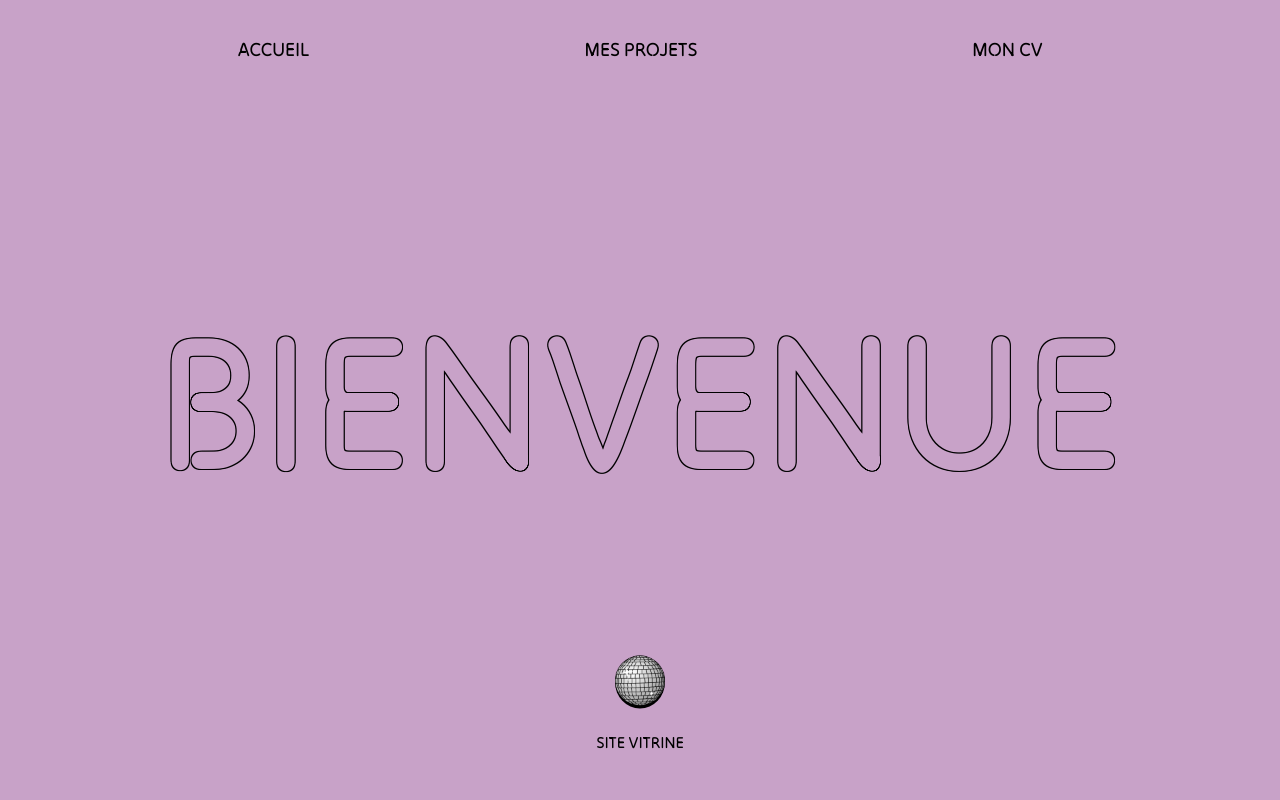
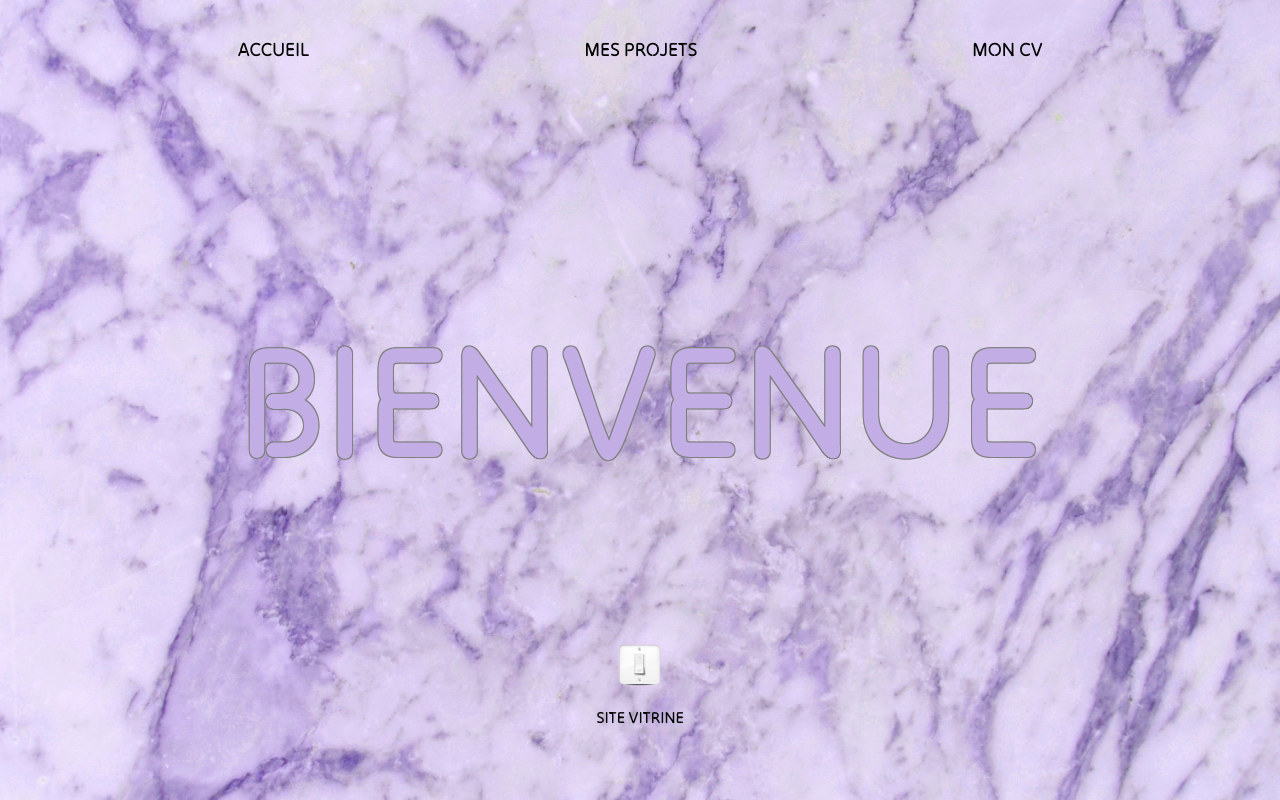
Before and after one commit to LilasHuez/LilasHuez.github.io, a PHP site: page / in a window 1280 px wide. Run offline with PHP 8.4, Linux system fonts and the light colour scheme.

Commit message:
disco theme

```diff
--- a/css/style.css
+++ b/css/style.css
@@ -16,6 +16,8 @@
 
 
 body {
+  background-image: url("../img/background.jpg");
+  background-size: cover;
   min-height: 100vh;
   background-color: #C8A2C8;
   font-size: 16px;
@@ -26,16 +28,19 @@ body {
   text-align: center;
 }
 
+.slideInGif {
+  visibility: hidden;
+}
 
 .page_title {
   position: absolute;
   top: 50%;
   left: 50%;
   transform: translate(-50%, -50%);
-  font-size: 12rem;
+  font-size: 10rem;
   font-family: 'Tilt_Neon';
-  color: #C8A2C8;
-  text-shadow: -1px -1px 0 #000, 1px -1px 0 #000, -1px 1px 0 #000, 1px 1px 0 #000;
+  color: #C2ADE5;
+  text-shadow: -1px -1px 0 gray, 1px -1px 0 gray, -1px 1px 0 gray, 1px 1px 0 gray;
 
 }
 
@@ -44,7 +49,7 @@ body {
   display: flex;
   flex-direction: row;
   --main-width: 700px;
-  --highlight--color: #Ff00f8;
+  --highlight--color: #FF00F8;
 }
 
 
@@ -64,7 +69,7 @@ body {
 
   border-bottom: solid 3px var(--highlight--color);
   color: black;
-  text-shadow: 0 0 20px #Ff00f8;
+  text-shadow: 0 0 20px #FF00F8;
   transition: 0.8s;
 }
 /*
@@ -89,6 +94,13 @@ section {
 }
 
 
+.monCV {
+  display: block;
+  margin: 0 auto;
+  border-top: 20;
+}
+
+
 .footer {
   position: sticky;
   top: 100%;
@@ -100,46 +112,51 @@ section {
   font-family: 'Tilt_Neon';
 }
 
-.monCV {
-  display: block;
-  margin: 0 auto;
-  border-top: 20;
-}
+.theme {
+  padding: 2%;
 
-.theme {
-  padding: 2%
-}
-
-.theme .discoBallButton {
-  width: 50px;
-  height: 50px;
-}
-
-.theme button::before {
-  border-radius: 50%;
-  background-color: #C8A2C8;
-  padding: 0;
-  border: none;
 }
 
 .theme-disco {
   background-color: #261921;
-  color: #Ff00f8;
+  color: #FF00F8;
   /* text-shadow: 0 0 0.125em hsl(0 0% 100% / 0.3), 0 0 0.45em currentColor; */
-  text-shadow: 0 0 50px #Ff00f8;
+  text-shadow: 0 0 50px #FF00F8;
 
 }
 
 .theme button {
-    border-radius: 50%;
-    background-color:black;
+    width: 50px;
+    height: 50px;
+    border-radius: 100%;
+    background-color:transparent;
     padding: 0;
     border: none;
 
   }
 
+.theme .switchButton {
+    width: 50px;
+    height: 50px;
+  }
+
   .theme-disco .page_title {
-    font-size: 12rem;
+    background-color: #261921;
+  color: #FF00F8;
+  /* text-shadow: 0 0 0.125em hsl(0 0% 100% / 0.3), 0 0 0.45em currentColor; */
+  text-shadow: 0 0 65px #FF00F8;
+
+  }
+
+  .theme-disco .btn {
+    background-color: transparent;
+  }
+
+  body.theme-disco {
+    background-image: none;
+    min-height: 100vh;
+    background-color: #261921;
+    /* font-size: 16px; */
 
   }
 
@@ -155,6 +172,32 @@ section {
     height: 70px;
     }
 
+
+.theme-disco .slideInGif {
+  visibility: visible;
+  position: absolute;
+  top: 0;
+  left: 0;
+  opacity: 0;
+  animation: slideInAnimation 1s forwards;
+}
+
+@keyframes slideInAnimation {
+  0% {
+    opacity: 0;
+    transform: translateX(-100%);
+  }
+  100% {
+    opacity: 1;
+    transform: translateX(0);
+  }
+}
+
+
+
+
+/* reponsive */
+
     /* Example media query for small screens */
 @media (max-width: 767px) {
   /* Adjust the styles for small screens here */
--- a/index.html
+++ b/index.html
@@ -8,12 +8,12 @@
   <meta http-equiv="X-UA-Compatible" content="ie=edge,chrome=1">
   <link rel="preconnect" href="https://fonts.gstatic.com">
 
-
   <link rel="stylesheet" href="./css/reset.css">
-
   <link rel="stylesheet" href="./css/style.css">
 </head>
-<body>
+
+<body class="theme-active">
+
   <header class="header">
     <div class="header__container">
 
@@ -33,6 +33,8 @@
     </div>
   </header>
 
+  <img src="./img/discoBall.gif" class="slideInGif">
+
 
   <h1 class="page_title">BIENVENUE</h1>
 
@@ -42,10 +44,13 @@
   <footer class="footer">
     <div class="theme">
       <button id="theme-switch" class="btn" type="button" aria-label="Changer le thème">
-      <img src="./img/discoBallButton.png" class="discoBallButton">
-    </button>
+      <img src="./img/switchButton.png" class="switchButton">
+
+        </button>
+    <br>
+    <br>
+    <h3 class="footer_title"> SITE VITRINE  </h3>
     </div>
-    <h3 class="footer_title"> SITE VITRINE  </h3>
 
     </footer>
 
--- a/js/theme.js
+++ b/js/theme.js
@@ -1,27 +1,18 @@
+const theme = {
+    init: function() {
+      console.log('initialisation du module theme');
+      document.querySelector('#theme-switch').addEventListener('click', function() {
+        const bodyElem = document.querySelector('body');
+        bodyElem.classList.toggle('theme-disco');
 
-const theme = {
-    init: function () {
-        console.log('initialisation du module theme');
-        document.querySelector('#theme-switch').addEventListener('click', function () {
-
-            if (theme.switchTheme())
-            {
+        if (bodyElem.classList.contains('theme-disco')) {
           document.cookie = 'theme=theme-disco';
           localStorage.setItem('theme', 'theme-disco');
-            }
-            else
-            {
+        } else {
           document.cookie = 'theme=theme-light';
           localStorage.setItem('theme', 'theme-light');
+          bodyElem.classList.remove('theme-active');
         }
-            document.querySelector('.page_title').classList.toggle('theme-disco');
       });
-
-    },
-
-
-    switchTheme : function ()
-    {
-        return document.querySelector('body').classList.toggle('theme-disco');
     }
   }
```
Also changed, not shown: img/CV Lilas Huez FR.png, img/background.jpg (added), img/background2.jpg (added), img/discoBall.gif (added), img/switchButton.png (added). Lines whose indentation alone changed are shown as unchanged.
